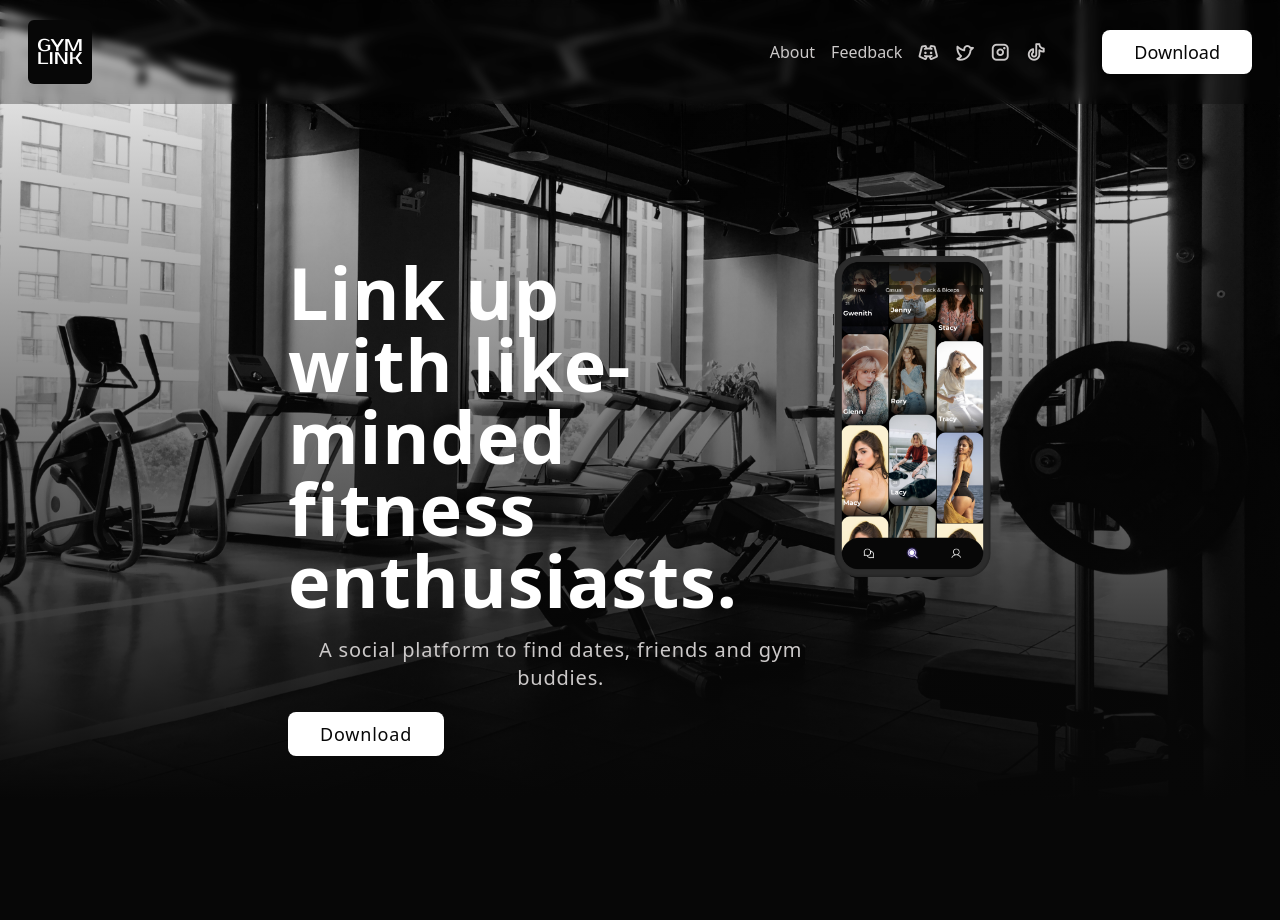
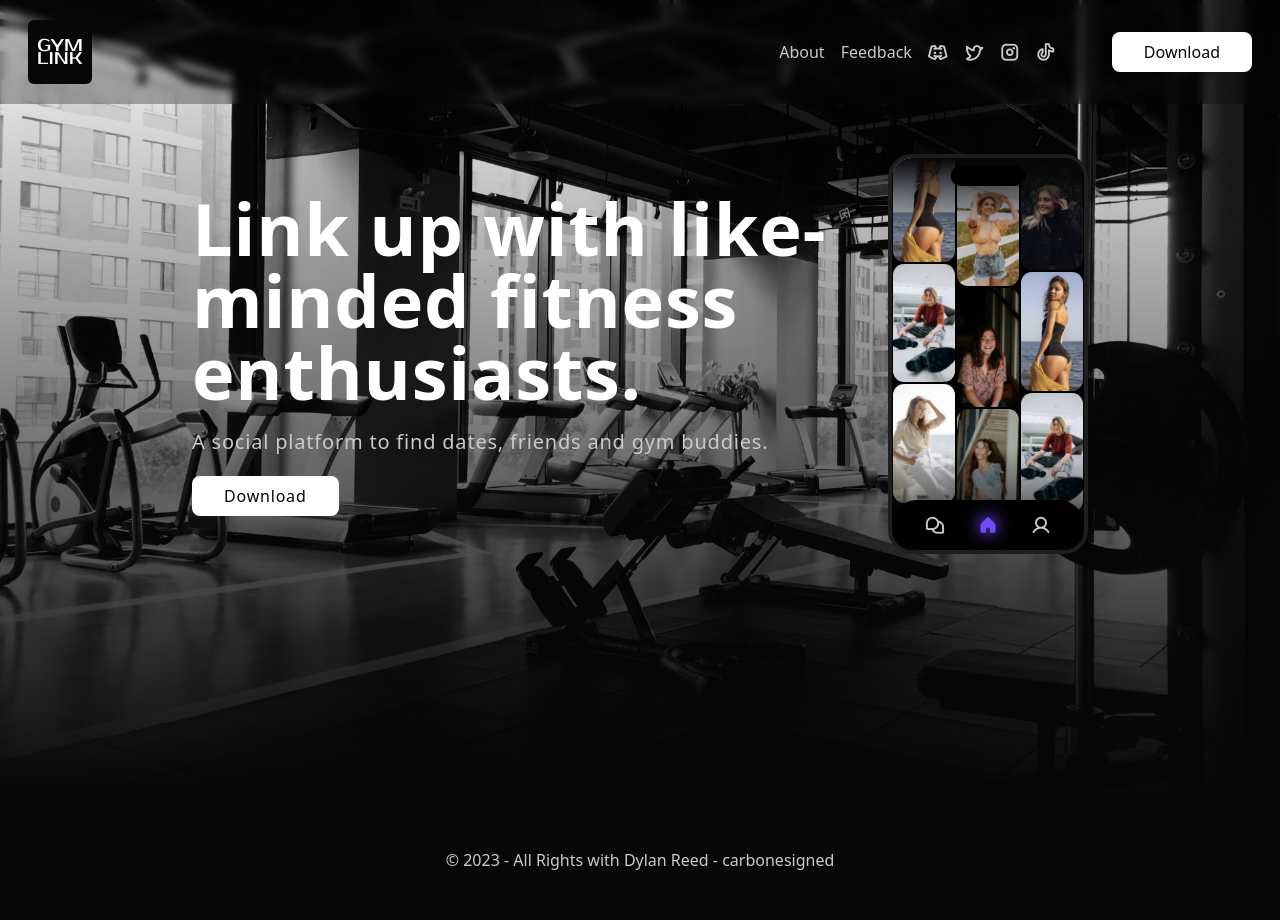
Before and after one commit to Gymlinkapp/gymlink-landing-page, an Astro site: page / in a window 1280 px wide. Before the commit the page ends 800 px from the top, so only its background shows below. Built offline with nearby package versions, Linux system fonts and the light colour scheme; Astro itself is replaced by a stand-in of ours.

Commit message:
footer, custom phone sim

```diff
--- a/src/components/Button.astro
+++ b/src/components/Button.astro
@@ -8,7 +8,7 @@ const { url, text } = Astro.props;
 ---
 
 <a
-  class='text-dark-500 flex gap-5 bg-light-500 px-8 py-2 rounded-lg max-w-fit text-lg font-medium z-30'
+  class='text-dark-500 flex gap-5 bg-light-500 px-8 py-2 rounded-lg max-w-fit text-md font-medium z-30'
   href={url}
   target='_blank'
 >
--- /dev/null
+++ b/src/components/Footer.astro
@@ -0,0 +1,9 @@
+<footer>
+  <div class='bg-dark-500 py-12 text-light-400 grid place-items-center'>
+    <p>
+      © 2023 - All Rights with <a href='https://dylanreed.dev' target='_blank'
+        >Dylan Reed - carbonesigned</a
+      >
+    </p>
+  </div>
+</footer>
--- /dev/null
+++ b/src/components/Phone.astro
@@ -0,0 +1,49 @@
+---
+import UserOnFeed from './UserOnFeed.astro';
+---
+
+<div
+  class='z-50 w-[200px] hidden md:flex absolute h-[400px] bg-black rounded-3xl border-4 overflow-hidden border-dark-400 gap-[0.5px] right-0 top-1/2 -translate-y-1/2'
+>
+  <div
+    class='absolute z-50 top-0 left-0 w-full h-[75px] bg-gradient-to-b from-dark-500 to-transparent'
+  >
+  </div>
+  <div
+    class='absolute z-50 bottom-0 left-0 w-full h-[100px] bg-gradient-to-t from-dark-500 to-transparent'
+  >
+  </div>
+
+  <div
+    class='absolute z-50 top-2 left-1/2 -translate-x-1/2 w-[75px] rounded-full h-[20px] bg-black'
+  >
+  </div>
+
+  <div
+    class='absolute z-50 bottom-0 w-full left-1/2 -translate-x-1/2 rounded-full h-[50px] bg-black flex flex-row justify-evenly items-center'
+  >
+    <i class='ph-bold ph-chats-teardrop text-light-400 text-xl'></i>
+    <div class='relative'>
+      <i class='ph-fill ph-house text-xl text-accent-500'></i>
+      <i
+        class='ph-fill text-2xl absolute top-1/2 left-1/2 transform -translate-x-1/2 -translate-y-1/2 ph-house text-accent-500 blur'
+      ></i>
+    </div>
+    <i class='ph-bold ph-user text-light-400 text-xl'></i>
+  </div>
+  <div class='flex flex-col h-full flex-1 animate-row-1-translate'>
+    <UserOnFeed src='/mock-users/user01.png' />
+    <UserOnFeed src='/mock-users/user02.png' />
+    <UserOnFeed src='/mock-users/user03.png' />
+  </div>
+  <div class='flex flex-col gap-[0.5px] flex-1 animate-row-2-translate'>
+    <UserOnFeed src='/mock-users/user04.png' />
+    <UserOnFeed src='/mock-users/user05.png' />
+    <UserOnFeed src='/mock-users/user06.png' />
+  </div>
+  <div class='flex flex-col gap-[0.5px] flex-1 animate-row-3-translate'>
+    <UserOnFeed src='/mock-users/user07.png' />
+    <UserOnFeed src='/mock-users/user01.png' />
+    <UserOnFeed src='/mock-users/user02.png' />
+  </div>
+</div>
--- /dev/null
+++ b/src/components/UserOnFeed.astro
@@ -0,0 +1,13 @@
+---
+export interface Props {
+  src: string;
+}
+
+const { src } = Astro.props;
+---
+
+<div
+  class='w-full rounded-xl overflow-hidden border-[0.5px] border-transparent hover:border-white ease-in-out duration-200 hover:brightness-110 hover:saturate-150'
+>
+  <img src={src} class='object-cover' />
+</div>
--- a/src/layouts/Layout.astro
+++ b/src/layouts/Layout.astro
@@ -1,4 +1,5 @@
 ---
+import Footer from '../components/Footer.astro';
 import Navbar from '../components/Navbar.astro';
 export interface Props {
   title: string;
@@ -19,10 +20,16 @@ const { title } = Astro.props;
       type='text/css'
       href='https://unpkg.com/@phosphor-icons/web@2.0.3/src/bold/style.css'
     />
+    <link
+      rel='stylesheet'
+      type='text/css'
+      href='https://unpkg.com/@phosphor-icons/web@2.0.3/src/fill/style.css'
+    />
     <title>{title}</title>
   </head>
   <body>
     <Navbar />
     <slot />
+    <Footer />
   </body>
 </html>
--- a/src/pages/index.astro
+++ b/src/pages/index.astro
@@ -1,6 +1,7 @@
 ---
 import Layout from '../layouts/Layout.astro';
 import Button from '../components/Button.astro';
+import Phone from '../components/Phone.astro';
 
 const backgroundUrl =
   'https://images.unsplash.com/photo-1571902943202-507ec2618e8f?ixlib=rb-4.0.3&ixid=MnwxMjA3fDB8MHxwaG90by1wYWdlfHx8fGVufDB8fHx8&auto=format&fit=crop&w=1550&q=80';
@@ -17,9 +18,9 @@ const backgroundUrl =
     >
     </div>
     <section
-      class='flex flex-col gap-5 pt-32 md:pt-64 px-4 md:px-48 z-50 tracking-wider'
+      class='flex flex-col gap-5 pt-32 md:pt-48 px-4 lg:px-48 z-50 tracking-wider'
     >
-      <div class='flex flex-col md:flex-row xl:px-24'>
+      <div class='flex flex-col md:flex-row relative'>
         <div class='z-40 flex flex-col items-center md:items-start gap-5'>
           <h1
             class='text-light-500 items-center text-center md:text-left md:items-start text-5xl md:text-7xl font-bold brightness-200 md:w-3/4'
@@ -36,9 +37,12 @@ const backgroundUrl =
             url='https://testflight.apple.com/join/NTM6DRrW'
           />
         </div>
-        <div class='w-72 md:w-[30rem] mt-20 md:mt-0 mx-auto md:mx-0 z-50'>
+        <div
+          class='w-72 flex md:hidden md:w-[30rem] mt-20 md:mt-0 mx-auto md:mx-0 z-50'
+        >
           <img src='/mockup1.png' alt='mockup' class='w-full object-cover' />
         </div>
+        <Phone />
       </div>
     </section>
   </main>
--- a/tailwind.config.cjs
+++ b/tailwind.config.cjs
@@ -12,6 +12,28 @@ module.exports = {
         'accent-500': '#724CF9',
       },
     },
+    animation: {
+      'row-1-translate': 'row-1-translate 10s ease-in-out infinite',
+      'row-2-translate': 'row-2-translate 10s ease-in-out infinite',
+      'row-3-translate': 'row-3-translate 10s ease-in-out infinite',
+    },
+    keyframes: {
+      'row-1-translate': {
+        '0%': { transform: 'translateY(0)' },
+        '50%': { transform: 'translateY(-1rem)' },
+        '100%': { transform: 'translateY(0)' },
+      },
+      'row-2-translate': {
+        '0%': { transform: 'translateY(0)' },
+        '50%': { transform: 'translateY(0.5rem)' },
+        '100%': { transform: 'translateY(0)' },
+      },
+      'row-3-translate': {
+        '0%': { transform: 'translateY(0)' },
+        '50%': { transform: 'translateY(-0.5rem)' },
+        '100%': { transform: 'translateY(0)' },
+      },
+    },
   },
   plugins: [],
 };
```
Also changed, not shown: public/mock-users/user01.png (added), public/mock-users/user02.png (added), public/mock-users/user03.png (added), public/mock-users/user04.png (added), public/mock-users/user05.png (added), public/mock-users/user06.png (added), public/mock-users/user07.png (added).
